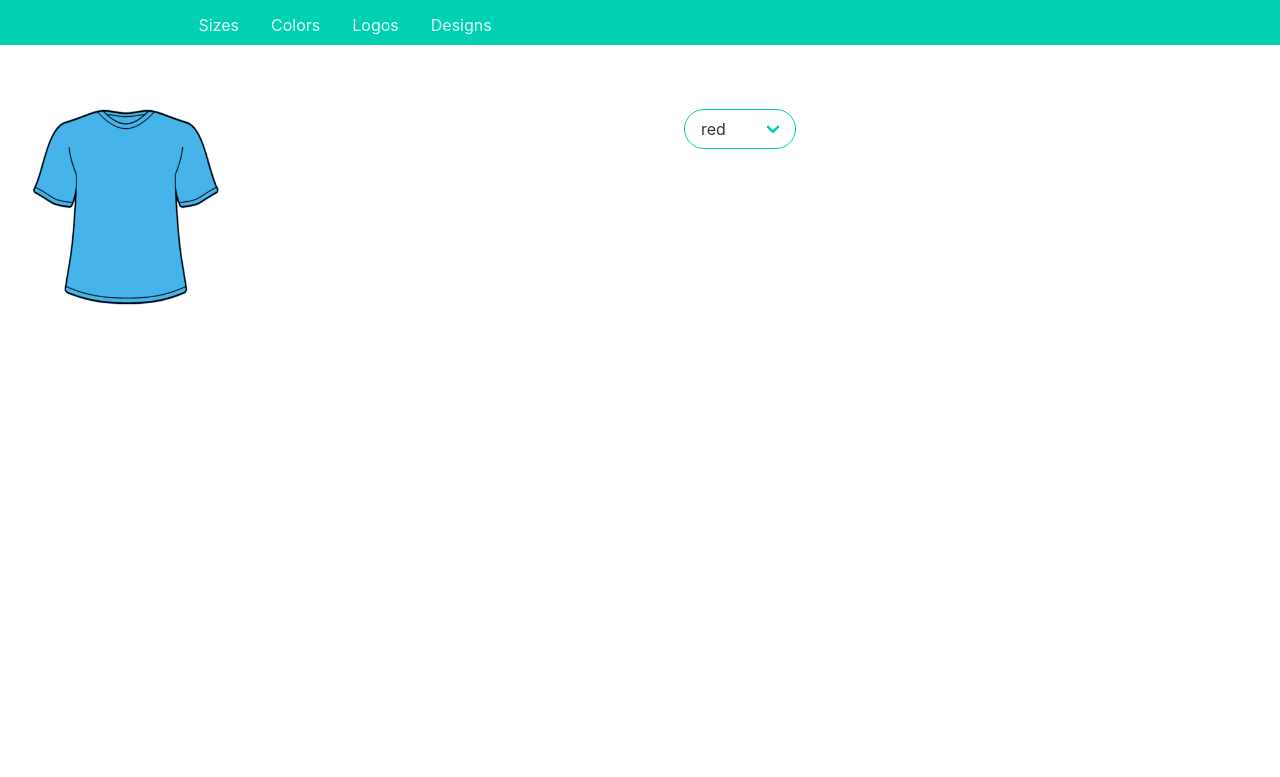
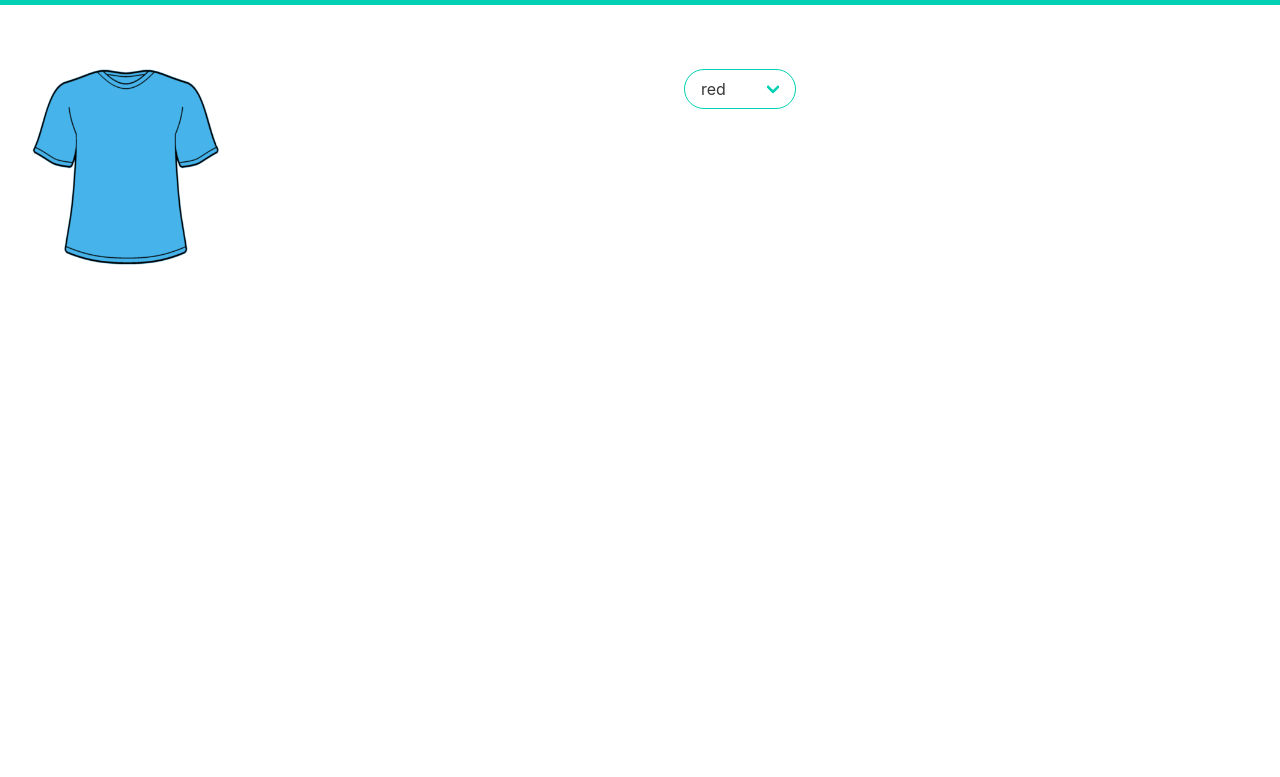
Before and after one commit to MHargett23/SweetestTees, a website: page public/Tbuilder.html in a window 1280 px wide. Shown: the part 75-852 px from the top of the page. After the commit the page ends 821 px from the top, so only its background shows below. Drawn offline with nearby package versions, Linux system fonts and the light colour scheme; files whose address does not match are found by name.

Commit message:
removed foot on the builder page

```diff
--- a/public/Tbuilder.html
+++ b/public/Tbuilder.html
@@ -47,22 +47,6 @@
                 </div>
             </nav>
         </div>
-
-        <!-- start -->
-
-        <div class="hero-foot">
-            <nav class="tabs">
-                <div class="container">
-                    <ul>
-                        <li class="is-active"><a>Overview</a></li>
-                        <li><a>Sizes</a></li>
-                        <li><a>Colors</a></li>
-                        <li><a>Logos</a></li>
-                        <li><a>Designs</a></li>
-                    </ul>
-                </div>
-            </nav>
-        </div>
     </section>
     <div class="columns is-mobile is-centered">
         <div class="column is-half">
```
